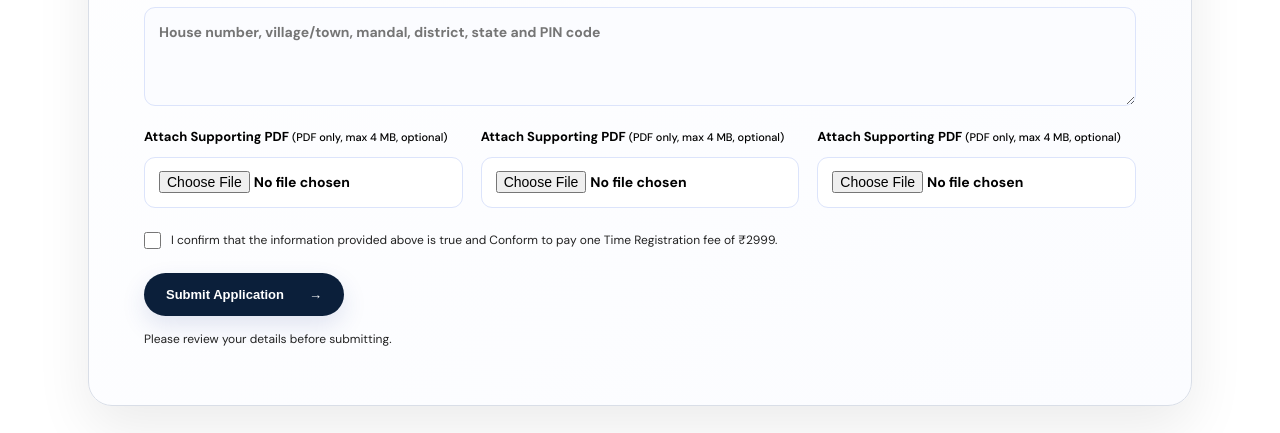
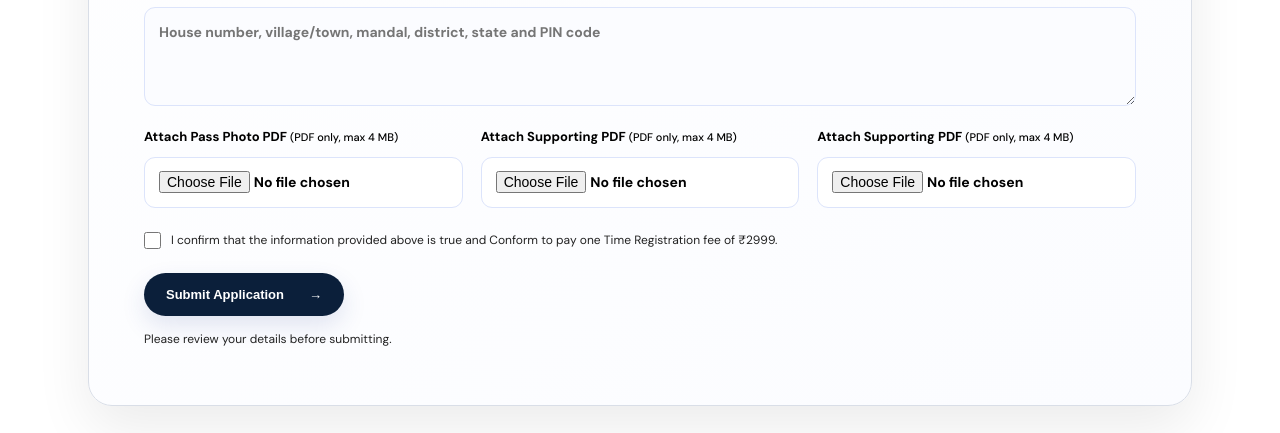
Before and after one commit to gthilaknadh055-oss/RAJASHEELA-FOUNDATION, a plain HTML site: page index.html in a window 1280 px wide. Shown: the part 3000-3433 px from the top of the page. Drawn offline with nearby package versions, Linux system fonts and the light colour scheme.

Commit message:
Update index.html

```diff
--- a/index.html
+++ b/index.html
@@ -60,9 +60,9 @@
         <label class="full">Full Address <span>*</span><textarea name="address" rows="3" placeholder="House number, village/town, mandal, district, state and PIN code" required></textarea></label>
       </div>
       <div class="attachment-grid">
-        <label>Attach Supporting PDF <span>(PDF only, max 4 MB, optional)</span><input name="attachment1" type="file" accept="application/pdf,.pdf"></label>
-        <label>Attach Supporting PDF <span>(PDF only, max 4 MB, optional)</span><input name="attachment2" type="file" accept="application/pdf,.pdf"></label>
-        <label>Attach Supporting PDF <span>(PDF only, max 4 MB, optional)</span><input name="attachment3" type="file" accept="application/pdf,.pdf"></label>
+        <label>Attach Pass Photo PDF <span>(PDF only, max 4 MB)</span><input name="attachment1" type="file" accept="application/pdf,.pdf"></label>
+        <label>Attach Supporting PDF <span>(PDF only, max 4 MB)</span><input name="attachment2" type="file" accept="application/pdf,.pdf"></label>
+        <label>Attach Supporting PDF <span>(PDF only, max 4 MB)</span><input name="attachment3" type="file" accept="application/pdf,.pdf"></label>
       </div>
       <label class="agree"><input type="checkbox" required><span>I confirm that the information provided above is true and Conform to pay one Time Registration fee of ₹2999.</span></label>
       <button class="primary-btn submit-btn" id="submitBtn" type="submit">Submit Application <span>→</span></button>
```
